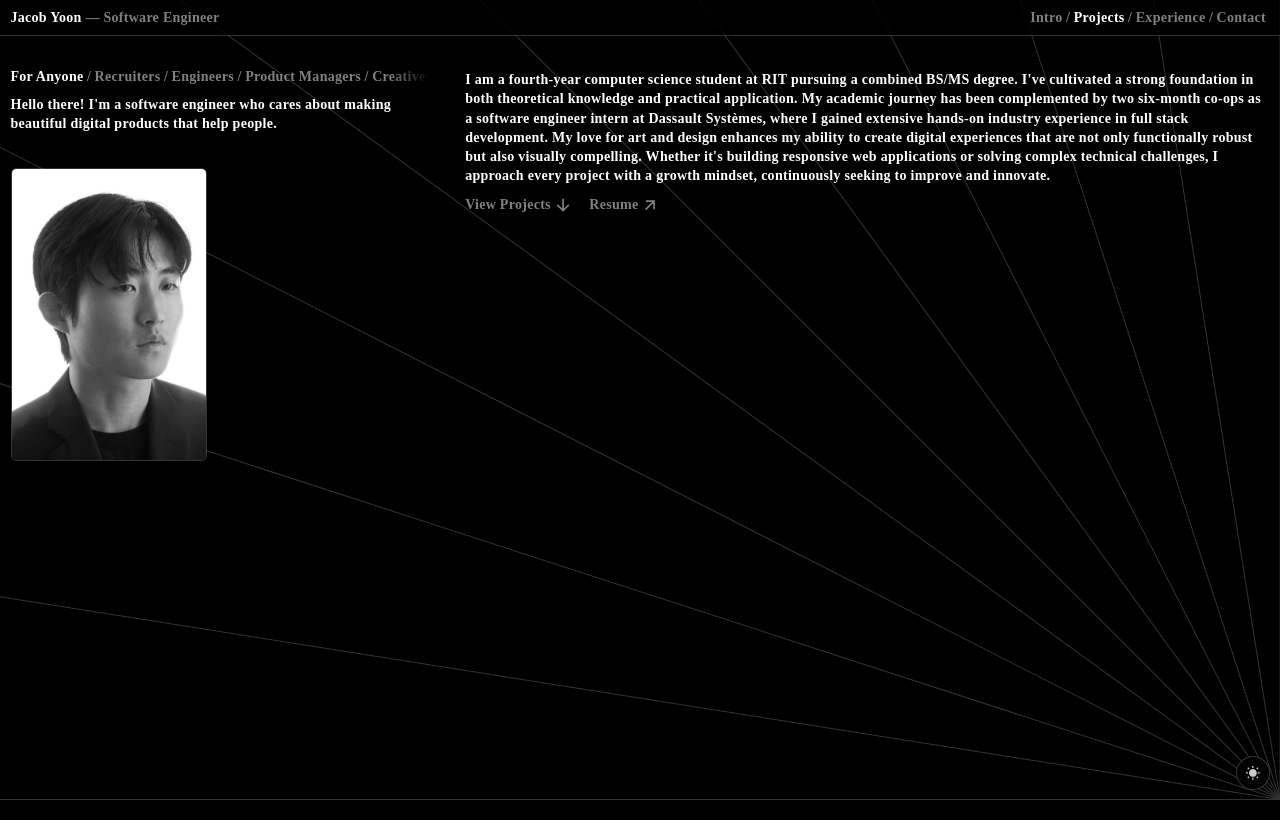
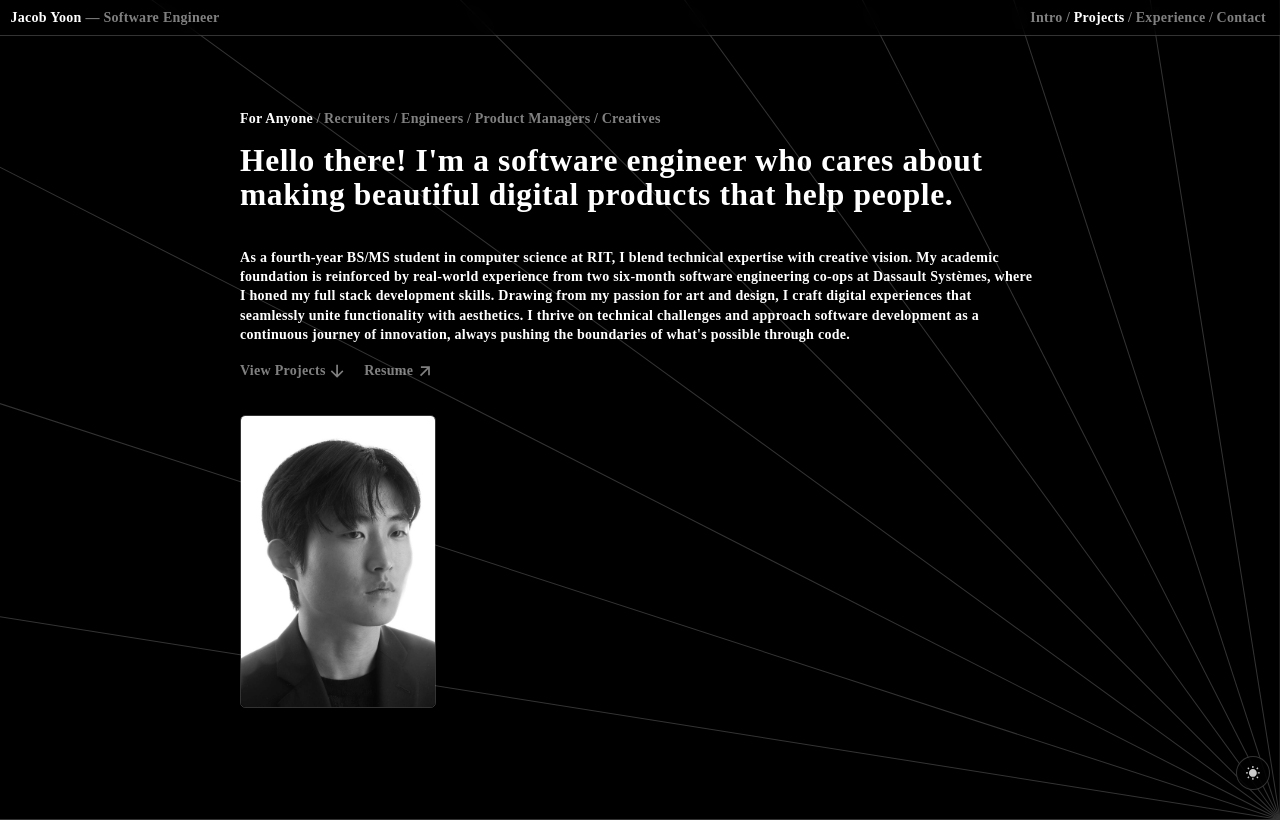
Before and after one commit to jyoon926/portfolio-2024, a React (Vite) app: page / in a window 1280 px wide. Shown: the top 820 px of the page. Built offline with nearby package versions, Linux system fonts and the light colour scheme; a web font is replaced by a local one.

Commit message:
Improve intro section

```diff
--- a/src/components/Intro.tsx
+++ b/src/components/Intro.tsx
@@ -38,10 +38,9 @@ export default function Intro({ onTabClick }: Props) {
 
   return (
     <div className="relative">
-      <div className="min-h-screen w-full flex flex-col md:flex-row items-start justify-start gap-10 p-3 pt-20">
-        <div className="w-full md:w-1/3 flex flex-col gap-10">
-          <div className="flex flex-col gap-3">
-            <div className="relative">
+      <div className="min-h-screen w-full flex flex-col items-center p-3 py-32">
+        <div className="w-full max-w-[800px] flex flex-col items-start justify-start gap-5 overflow-hidden">
+          <div className="w-full relative">
             {/* Gradients */}
             <div className={`gradient-left ${!showLeftGradient && 'opacity-0'}`}></div>
             <div className={`gradient-right ${!showRightGradient && 'opacity-0'}`}></div>
@@ -63,21 +62,11 @@ export default function Intro({ onTabClick }: Props) {
               ))}
             </div>
           </div>
-            <div className="leading-snug">{Intros[currentTab].text}</div>
-          </div>
-          <img className="w-56 mix-blend-luminosity rounded-md border" src="/headshot.jpg" alt="" />
-        </div>
-        <div className="w-full md:w-2/3 flex flex-col items-start gap-3 pb-20">
-          <p className="max-w-[800px] leading-snug">
-            I am a fourth-year computer science student at RIT pursuing a combined BS/MS degree. I've cultivated a
-            strong foundation in both theoretical knowledge and practical application. My academic journey has been
-            complemented by two six-month co-ops as a software engineer intern at Dassault Systèmes, where I gained
-            extensive hands-on industry experience in full stack development. My love for art and design enhances my
-            ability to create digital experiences that are not only functionally robust but also visually compelling.
-            Whether it's building responsive web applications or solving complex technical challenges, I approach every
-            project with a growth mindset, continuously seeking to improve and innovate.
+          <div className="leading-[1.1] text-4xl pb-5">{Intros[currentTab].text}</div>
+          <p className="leading-snug">
+            As a fourth-year BS/MS student in computer science at RIT, I blend technical expertise with creative vision. My academic foundation is reinforced by real-world experience from two six-month software engineering co-ops at Dassault Systèmes, where I honed my full stack development skills. Drawing from my passion for art and design, I craft digital experiences that seamlessly unite functionality with aesthetics. I thrive on technical challenges and approach software development as a continuous journey of innovation, always pushing the boundaries of what's possible through code.
           </p>
-          <div className="flex flex-row gap-5">
+          <div className="flex flex-row gap-5 pb-5">
             <button className="button" onClick={() => onTabClick(1)}>
               View Projects <IoArrowDownSharp />
             </button>
@@ -85,9 +74,10 @@ export default function Intro({ onTabClick }: Props) {
               Resume <IoArrowDownSharp className="rotate-[-135deg]" />
             </a>
           </div>
+          <img className="w-56 mix-blend-luminosity rounded-md border" src="/headshot.jpg" alt="" />
         </div>
       </div>
       <Star />
-    </div>
+    </div >
   );
 }
```
Lines whose indentation alone changed are shown as unchanged.
